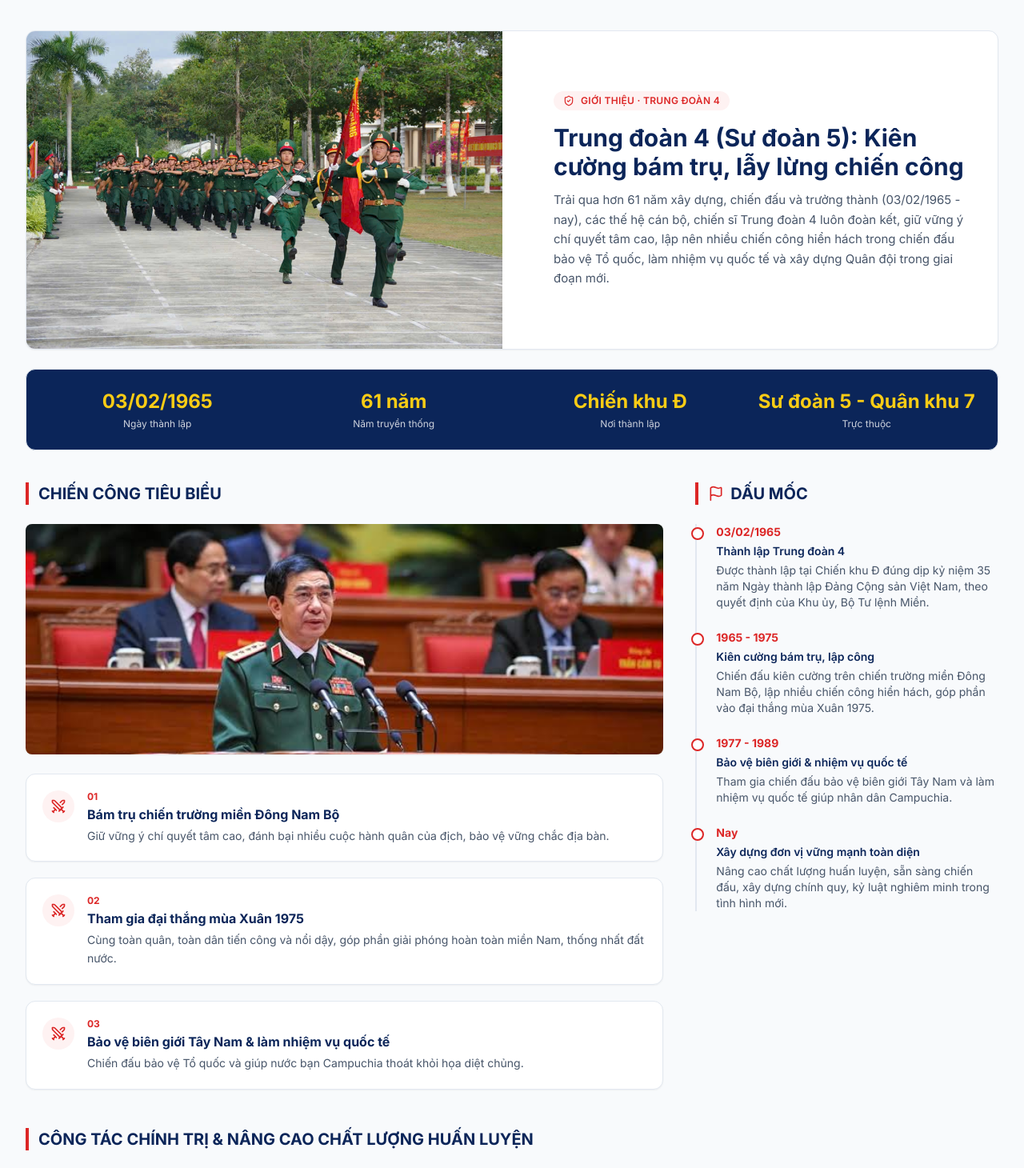
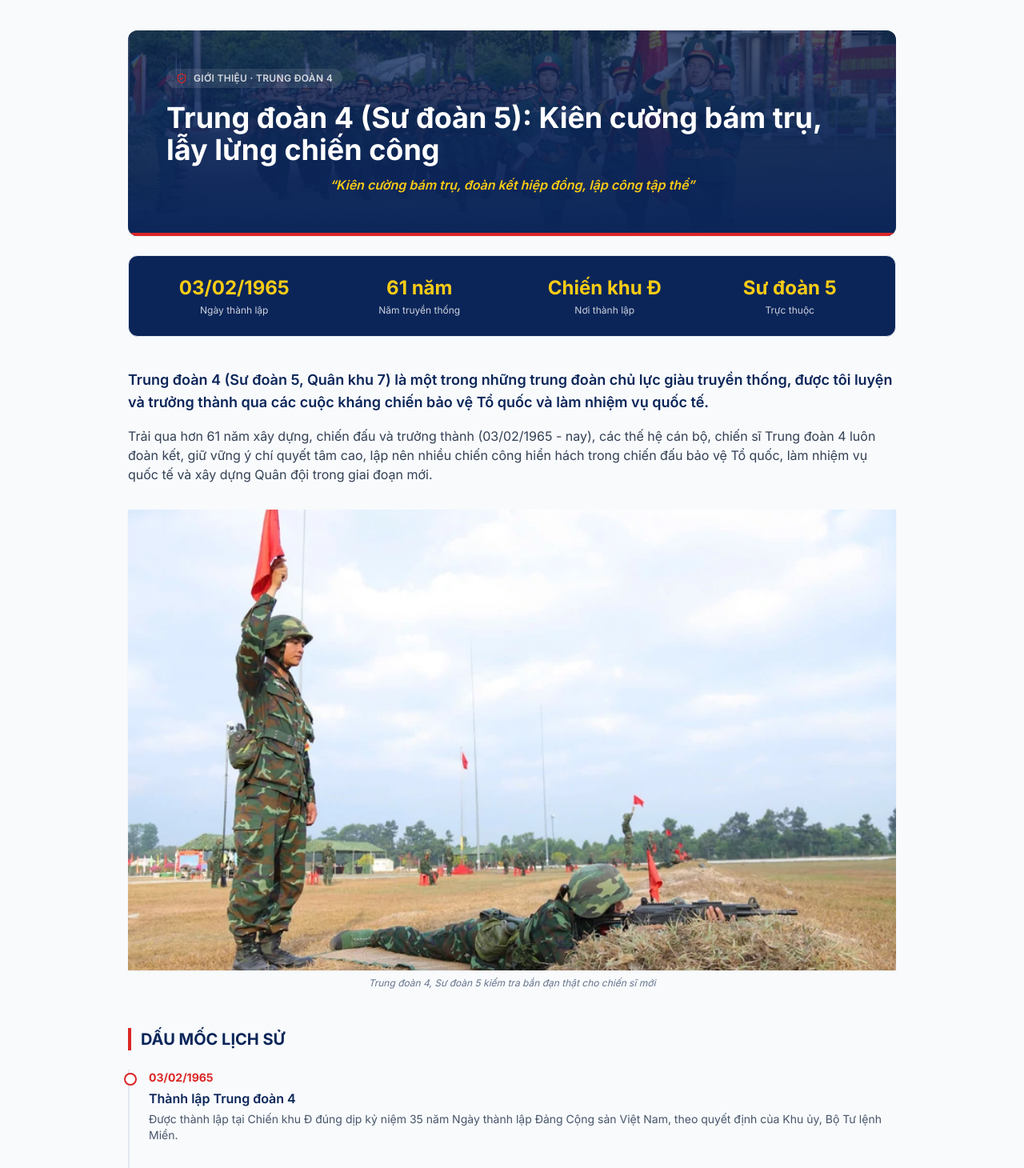
Before and after one commit to helloworld2346/news-cms, a React (Vite) app in the folder frontend/: page /gioi-thieu/lich-su-trung-doan-4 in a window 1280 px wide. Shown: the part 180-1640 px from the top of the page at 80% size. Built offline with nearby package versions, Linux system fonts and the light colour scheme.

Commit message:
Refactor code structure for improved readability and maintainability

```diff
--- a/frontend/src/features/about/pages/Regiment4HistoryPage.tsx
+++ b/frontend/src/features/about/pages/Regiment4HistoryPage.tsx
@@ -1,4 +1,4 @@
-import { ShieldCheck, Flag, Swords, CheckCircle2 } from "lucide-react";
+import { ShieldCheck, Swords, CheckCircle2 } from "lucide-react";
 import {
   useRegiment4Facts,
   useRegiment4Milestones,
@@ -6,8 +6,8 @@ import {
   useRegiment4Political,
 } from "../hooks/useRegiment4Data";
 import anhHero from "@/assets/images/td4hero.jpg";
-import anhIntro from "@/assets/images/anhmau2.jpg";
-import anhBattle from "@/assets/images/anhmau3.jpeg";
+import anhIntro from "@/assets/images/anhintro.png";
+import anhBattle from "@/assets/images/anhbattle.jpg";
 
 export default function Regiment4HistoryPage() {
   const { data: facts = [] } = useRegiment4Facts();
@@ -16,30 +16,34 @@ export default function Regiment4HistoryPage() {
   const { data: political = [] } = useRegiment4Political();
 
   return (
-    <div className="mx-auto max-w-screen-xl px-6 py-10 md:px-8">
-      {/* Hero dạng split: ảnh trái, tiêu đề phải */}
-      <header className="grid grid-cols-1 gap-6 overflow-hidden rounded-xl border border-slate-200 bg-white shadow-sm md:grid-cols-2">
+    <article className="mx-auto max-w-5xl px-6 py-10 md:px-8">
+      {/* Hero bài viết */}
+      <header className="relative isolate overflow-hidden rounded-xl bg-primary text-primary-foreground shadow-sm">
         <img
           src={anhHero}
           alt="Trung đoàn 4"
-          className="h-64 w-full object-cover md:h-full"
+          className="absolute inset-0 z-0 h-full w-full object-cover opacity-50"
         />
-        <div className="flex flex-col justify-center p-8 md:p-10">
-          <div className="inline-flex w-fit items-center gap-2 rounded-full bg-red-50 px-3 py-1 text-xs font-semibold uppercase tracking-wide text-accent">
-            <ShieldCheck className="h-3.5 w-3.5" />
+        <div
+          aria-hidden="true"
+          className="pointer-events-none absolute inset-0 z-0 bg-gradient-to-t from-primary via-primary/80 to-primary/40"
+        />
+        <div className="relative z-10 p-8 md:p-12">
+          <div className="inline-flex items-center gap-2 rounded-full bg-white/10 px-3 py-1 text-xs font-semibold uppercase tracking-wide text-primary-foreground/80">
+            <ShieldCheck className="h-3.5 w-3.5 text-accent" />
             Giới thiệu · Trung đoàn 4
           </div>
-          <h1 className="mt-4 text-2xl font-bold leading-tight text-primary md:text-3xl">
+          <h1 className="mt-4 text-3xl font-bold leading-tight md:text-4xl">
             Trung đoàn 4 (Sư đoàn 5): Kiên cường bám trụ, lẫy lừng chiến công
           </h1>
-          <p className="mt-3 text-[15px] leading-relaxed text-slate-600">
-            Trải qua hơn 61 năm xây dựng, chiến đấu và trưởng thành (03/02/1965
-            - nay), các thế hệ cán bộ, chiến sĩ Trung đoàn 4 luôn đoàn kết, giữ
-            vững ý chí quyết tâm cao, lập nên nhiều chiến công hiển hách trong
-            chiến đấu bảo vệ Tổ quốc, làm nhiệm vụ quốc tế và xây dựng Quân đội
-            trong giai đoạn mới.
+          <p className="mx-auto mt-3 max-w-2xl text-sm font-semibold italic text-yellow-400 md:text-base text-center">
+            “Kiên cường bám trụ, đoàn kết hiệp đồng, lập công tập thể”
           </p>
         </div>
+        <div
+          aria-hidden="true"
+          className="relative z-10 h-1 w-full bg-accent"
+        />
       </header>
 
       {/* Dải fact/số liệu */}
@@ -56,72 +60,113 @@ export default function Regiment4HistoryPage() {
         ))}
       </section>
 
-      {/* Bố cục 2 cột: nội dung chính + sidebar dấu mốc */}
-      <div className="mt-10 grid grid-cols-1 gap-10 lg:grid-cols-3">
-        {/* Cột chính */}
-        <div className="lg:col-span-2">
-          {/* Chiến công zig-zag */}
-          <section>
+      {/* 1. Lời giới thiệu chung */}
+      <section className="mt-10 space-y-4 text-[15px] leading-relaxed text-slate-700 md:text-base">
+        <p className="text-lg font-semibold text-primary">
+          Trung đoàn 4 (Sư đoàn 5, Quân khu 7) là một trong những trung đoàn chủ
+          lực giàu truyền thống, được tôi luyện và trưởng thành qua các cuộc
+          kháng chiến bảo vệ Tổ quốc và làm nhiệm vụ quốc tế.
+        </p>
+        <p>
+          Trải qua hơn 61 năm xây dựng, chiến đấu và trưởng thành (03/02/1965 -
+          nay), các thế hệ cán bộ, chiến sĩ Trung đoàn 4 luôn đoàn kết, giữ vững
+          ý chí quyết tâm cao, lập nên nhiều chiến công hiển hách trong chiến
+          đấu bảo vệ Tổ quốc, làm nhiệm vụ quốc tế và xây dựng Quân đội trong
+          giai đoạn mới.
+        </p>
+      </section>
+
+      {/* Ảnh lớn minh hoạ */}
+      <figure className="mt-8">
+        <img
+          src={anhIntro}
+          alt="Trung đoàn 4"
+          className="h-96 w-full object-cover shadow-sm md:h-[36rem]"
+        />
+        <figcaption className="mt-2 text-center text-xs italic text-slate-500">
+          Trung đoàn 4, Sư đoàn 5 kiểm tra bắn đạn thật cho chiến sĩ mới
+        </figcaption>
+      </figure>
+
+      {/* 2. Timeline lịch sử - một cột */}
+      <section className="mt-12">
+        <h2 className="border-l-4 border-accent pl-3 text-xl font-bold uppercase text-primary">
+          Dấu mốc lịch sử
+        </h2>
+        <ol className="relative mt-6 border-l-2 border-slate-200 pl-6">
+          {milestones.map((m) => (
+            <li key={m.year} className="relative pb-8 last:pb-0">
+              <span className="absolute -left-[31px] top-1 flex h-4 w-4 items-center justify-center rounded-full border-2 border-accent bg-white" />
+              <div className="text-sm font-bold text-accent">{m.year}</div>
+              <h3 className="mt-1 text-base font-semibold text-primary">
+                {m.title}
+              </h3>
+              <p className="mt-1 text-sm text-slate-600">{m.desc}</p>
+            </li>
+          ))}
+        </ol>
+      </section>
+
+      {/* 3. Chiến công tiêu biểu + ảnh */}
+      <section className="mt-12">
         <h2 className="border-l-4 border-accent pl-3 text-xl font-bold uppercase text-primary">
           Chiến công tiêu biểu
         </h2>
+        <figure className="mt-8">
           <img
             src={anhBattle}
             alt="Chiến công Trung đoàn 4"
-              className="mt-6 h-72 w-full rounded-lg object-cover shadow-sm"
+            className="h-96 w-full object-cover shadow-sm md:h-[36rem]"
           />
-            <ul className="mt-6 space-y-5">
+          <figcaption className="mt-2 text-center text-xs italic text-slate-500">
+            Trung đoàn 4 tổ chức Lễ kỷ niệm 60 năm Ngày truyền thống
+          </figcaption>
+        </figure>
+        <ol className="mt-8 grid grid-cols-1 gap-5 md:grid-cols-2">
           {battles.map((b, i) => (
             <li
               key={b.name}
-                  className="flex gap-4 rounded-xl border border-slate-200 bg-white p-5 shadow-sm"
+              className="group relative overflow-hidden rounded-xl border border-slate-200 bg-white p-6 shadow-sm transition-shadow hover:shadow-md"
             >
-                  <span className="flex h-10 w-10 shrink-0 items-center justify-center rounded-full bg-red-50 text-accent">
+              <span
+                aria-hidden="true"
+                className="pointer-events-none absolute -right-3 -top-4 text-7xl font-black text-accent/10"
+              >
+                {String(i + 1).padStart(2, "0")}
+              </span>
+              <span className="flex h-10 w-10 items-center justify-center rounded-full bg-red-50 text-accent">
                 <Swords className="h-5 w-5" />
               </span>
-                  <div className="min-w-0">
-                    <div className="text-xs font-bold text-accent">
-                      {String(i + 1).padStart(2, "0")}
-                    </div>
-                    <h3 className="mt-0.5 text-base font-bold text-primary">
+              <h3 className="mt-4 text-base font-bold text-primary">
                 {b.name}
               </h3>
-                    <p className="mt-1 text-sm leading-relaxed text-slate-600">
+              <p className="mt-2 text-sm leading-relaxed text-slate-600">
                 {b.desc}
               </p>
-                  </div>
+              <span
+                aria-hidden="true"
+                className="absolute inset-x-0 bottom-0 h-1 origin-left scale-x-0 bg-accent transition-transform group-hover:scale-x-100"
+              />
             </li>
           ))}
-            </ul>
+        </ol>
       </section>
 
-          {/* Công tác chính trị & huấn luyện */}
+      {/* 4. Công tác chính trị & huấn luyện */}
       <section className="mt-12">
         <h2 className="border-l-4 border-accent pl-3 text-xl font-bold uppercase text-primary">
-              Công tác chính trị & nâng cao chất lượng huấn luyện
+          Công tác chính trị &amp; nâng cao chất lượng huấn luyện
         </h2>
-            <figure className="mt-6">
-              <img
-                src={anhIntro}
-                alt="Công tác chính trị Trung đoàn 4"
-                className="h-72 w-full rounded-lg object-cover shadow-sm"
-              />
-            </figure>
-            <div className="mt-6 space-y-5">
+        <div className="mt-6 grid grid-cols-1 gap-5 md:grid-cols-2">
           {political.map((blk) => (
             <div
               key={blk.title}
               className="rounded-xl border border-slate-200 bg-white p-5 shadow-sm"
             >
-                  <h3 className="text-sm font-bold text-primary">
-                    {blk.title}
-                  </h3>
+              <h3 className="text-sm font-bold text-primary">{blk.title}</h3>
               <ul className="mt-3 space-y-2">
                 {blk.points.map((pt) => (
-                      <li
-                        key={pt}
-                        className="flex gap-2 text-sm text-slate-600"
-                      >
+                  <li key={pt} className="flex gap-2 text-sm text-slate-600">
                     <CheckCircle2 className="mt-0.5 h-4 w-4 shrink-0 text-accent" />
                     <span>{pt}</span>
                   </li>
@@ -131,30 +176,20 @@ export default function Regiment4HistoryPage() {
           ))}
         </div>
       </section>
-        </div>
 
-        {/* Sidebar dấu mốc (sticky trên desktop) */}
-        <aside className="lg:col-span-1">
-          <div className="lg:sticky lg:top-24">
-            <h2 className="flex items-center gap-2 border-l-4 border-accent pl-3 text-xl font-bold uppercase text-primary">
-              <Flag className="h-5 w-5 text-accent" />
-              Dấu mốc
-            </h2>
-            <ol className="relative mt-6 border-l-2 border-slate-200 pl-6">
-              {milestones.map((m) => (
-                <li key={m.year} className="relative pb-6 last:pb-0">
-                  <span className="absolute -left-[31px] top-1 flex h-4 w-4 items-center justify-center rounded-full border-2 border-accent bg-white" />
-                  <div className="text-sm font-bold text-accent">{m.year}</div>
-                  <h3 className="mt-1 text-sm font-semibold text-primary">
-                    {m.title}
-                  </h3>
-                  <p className="mt-1 text-sm text-slate-600">{m.desc}</p>
-                </li>
-              ))}
-            </ol>
-          </div>
-        </aside>
-      </div>
-    </div>
+      {/* 5. Lời kết */}
+      <section className="mt-12 rounded-xl border border-slate-200 bg-surface p-6 md:p-8">
+        <p className="text-[15px] leading-relaxed text-slate-700 md:text-base">
+          Phát huy truyền thống hơn 6 thập kỷ xây dựng, chiến đấu và trưởng
+          thành, cán bộ, chiến sĩ Trung đoàn 4 nguyện một lòng tuyệt đối trung
+          thành với Đảng, với Tổ quốc và nhân dân; đoàn kết một lòng, chủ động
+          sáng tạo, tự lực tự cường, tô thắm thêm truyền thống vẻ vang của đơn
+          vị.
+        </p>
+        <p className="mt-4 text-center text-base font-semibold italic text-primary">
+          “Kiên cường bám trụ, đoàn kết hiệp đồng, lập công tập thể”
+        </p>
+      </section>
+    </article>
   );
 }
--- a/frontend/src/features/about/services/regiment4Service.ts
+++ b/frontend/src/features/about/services/regiment4Service.ts
@@ -10,7 +10,7 @@ export function getRegiment4Facts(): RegimentFact[] {
     { label: "Ngày thành lập", value: "03/02/1965" },
     { label: "Năm truyền thống", value: "61 năm" },
     { label: "Nơi thành lập", value: "Chiến khu Đ" },
-    { label: "Trực thuộc", value: "Sư đoàn 5 - Quân khu 7" },
+    { label: "Trực thuộc", value: "Sư đoàn 5" },
   ];
 }
 
```
Also changed, not shown: frontend/src/assets/images/anhbattle.jpg (added), frontend/src/assets/images/anhintro.png (added). Lines whose indentation alone changed are shown as unchanged.
